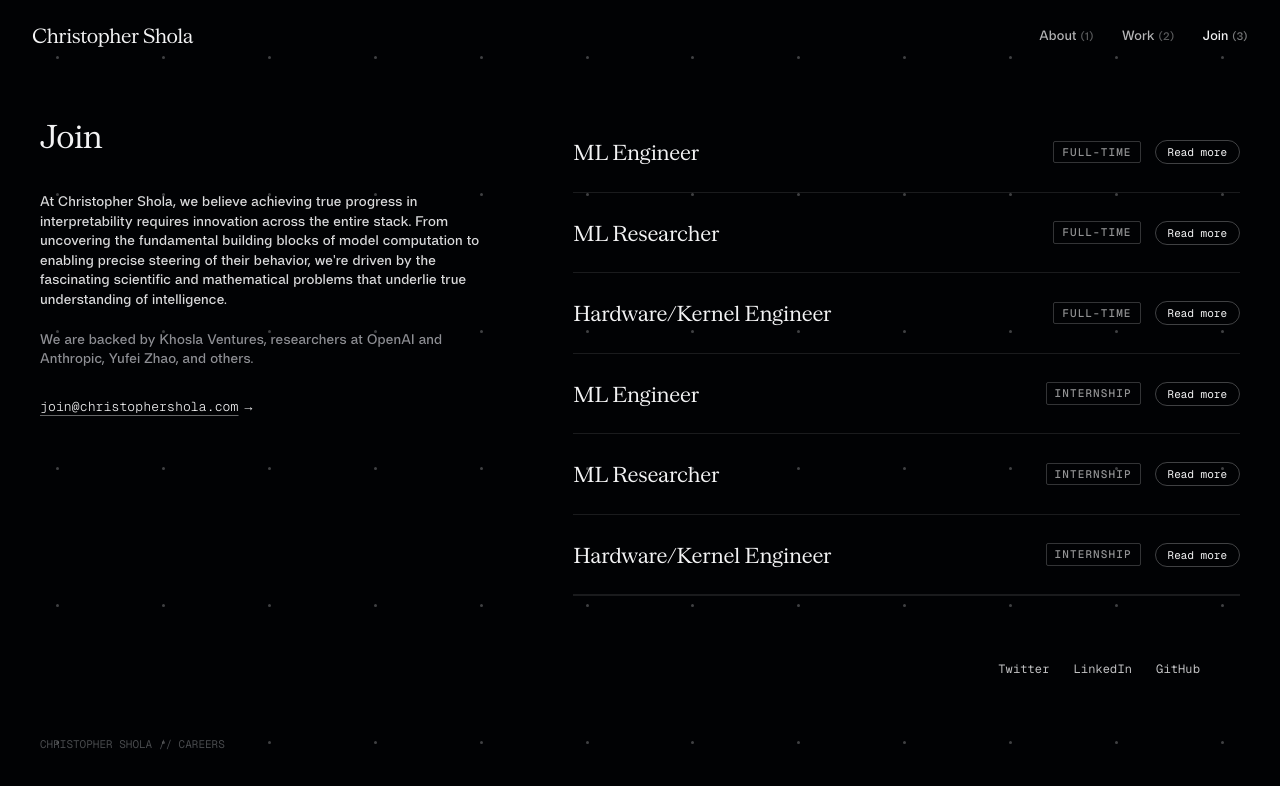
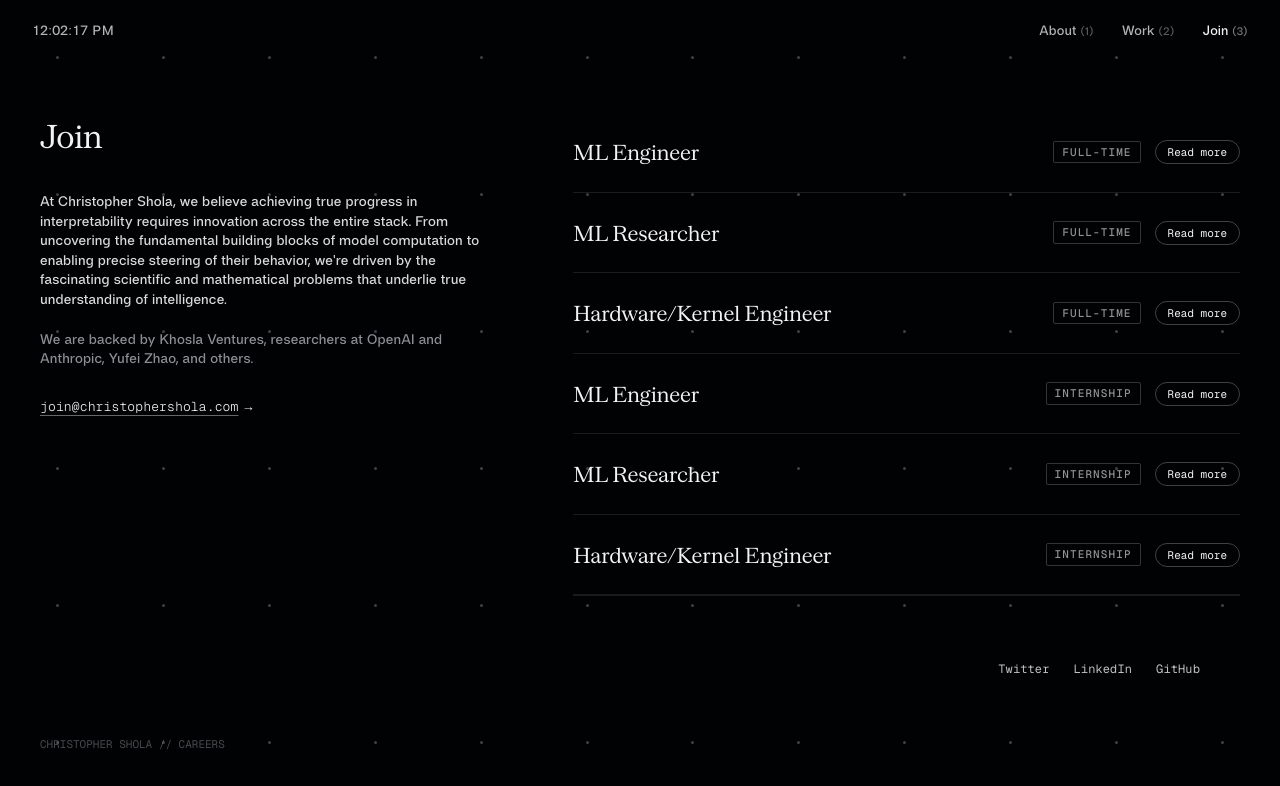
Before and after one commit to kristophershola/christophershola, a React (Vite) app: page /join in a window 1280 px wide. Shown: the top 786 px of the page. Built offline with nearby package versions, Linux system fonts and the light colour scheme.

Commit message:
feat: add animated clock component to navbar and remove site logo

```diff
--- /dev/null
+++ b/src/components/Clock.tsx
@@ -0,0 +1,219 @@
+import React, { useState, useEffect, useRef } from "react";
+import { motion, AnimatePresence } from "motion/react";
+
+// Timing easing curve copied 1:1 from chrisrodriguez.me
+const TRANSITION_EASE = [0.66, 0, 0.34, 1] as const;
+
+const characterVariants = {
+  initial: (delay: number) => ({
+    y: 3,
+    scale: 0.85,
+    opacity: 0,
+    filter: "blur(2px)",
+    transition: { duration: 0.4, ease: TRANSITION_EASE, delay },
+  }),
+  animate: (delay: number) => ({
+    y: 0,
+    scale: 1,
+    opacity: 1,
+    filter: "blur(0px)",
+    transition: { duration: 0.4, ease: TRANSITION_EASE, delay },
+  }),
+  exit: (delay: number) => ({
+    y: -3,
+    scale: 0.85,
+    opacity: 0,
+    filter: "blur(2px)",
+    transition: { duration: 0.4, ease: TRANSITION_EASE, delay },
+  }),
+};
+
+interface CharacterProps {
+  char: string;
+  index: number;
+  delay: number;
+}
+
+function Character({ char, index, delay }: CharacterProps) {
+  // Static non-alphanumeric punctuation (like ':' or non-breaking spaces)
+  if (!/[\dA-Za-z]/.test(char)) {
+    return <span className="inline-block">{char}</span>;
+  }
+
+  // Digits use 0.6em width, letters (AM/PM) use 0.7em width
+  const widthClass = /\d/.test(char) ? "w-[0.6em]" : "w-[0.7em]";
+
+  return (
+    <span
+      className={`relative inline-block overflow-visible align-baseline leading-[inherit] ${widthClass}`}
+    >
+      {/* Invisible placeholder for natural layout sizing */}
+      <span className="invisible block w-full text-center" aria-hidden="true">
+        {char}
+      </span>
+      <AnimatePresence initial={false} custom={delay}>
+        <motion.span
+          key={`${index}-${char}`}
+          className="absolute inset-0 block w-full text-center will-change-[transform,opacity,filter]"
+          custom={delay}
+          variants={characterVariants}
+          initial="initial"
+          animate="animate"
+          exit="exit"
+        >
+          {char}
+        </motion.span>
+      </AnimatePresence>
+    </span>
+  );
+}
+
+export interface TickerProps {
+  value: string;
+  className?: string;
+}
+
+export function Ticker({ value, className }: TickerProps) {
+  const [state, setState] = useState({ previousValue: value, value });
+  let previousValue = state.previousValue;
+
+  if (state.value !== value) {
+    previousValue = state.value;
+    setState({ previousValue: state.value, value });
+  }
+
+  // Determine which digit indices changed to stagger animation delays
+  const changedIndices = value.split("").reduce<number[]>((acc, char, idx) => {
+    if (/\d/.test(char) && previousValue[idx] !== char) {
+      acc.push(idx);
+    }
+    return acc;
+  }, []);
+
+  const hasMultiple = changedIndices.length > 1;
+  const delayMap = new Map(
+    changedIndices.map((idx, pos) => [idx, hasMultiple ? 0.04 * pos : 0])
+  );
+
+  return (
+    <span
+      className={`inline-flex items-baseline tabular-nums font-[inherit] ${
+        className ?? ""
+      }`}
+    >
+      {value.split("").map((char, idx) => (
+        <Character
+          key={idx}
+          char={char}
+          index={idx}
+          delay={delayMap.get(idx) ?? 0}
+        />
+      ))}
+    </span>
+  );
+}
+
+function useVisibleInterval(
+  callback: () => void,
+  delay: number,
+  ref: React.RefObject<HTMLElement | null>
+) {
+  const callbackRef = useRef(callback);
+
+  useEffect(() => {
+    callbackRef.current = callback;
+  }, [callback]);
+
+  useEffect(() => {
+    let timer: ReturnType<typeof setInterval> | undefined;
+    const element = ref.current;
+    if (!element) return;
+
+    let isIntersecting = true;
+
+    const updateTimer = () => {
+      if (timer !== undefined) {
+        clearInterval(timer);
+        timer = undefined;
+      }
+      const isHidden =
+        typeof document !== "undefined" &&
+        document.hidden &&
+        !navigator.webdriver;
+      if (isIntersecting && !isHidden) {
+        callbackRef.current();
+        timer = setInterval(() => callbackRef.current(), delay);
+      }
+    };
+
+    // Immediately start interval on mount
+    updateTimer();
+
+    let observer: IntersectionObserver | undefined;
+    if (typeof IntersectionObserver !== "undefined") {
+      observer = new IntersectionObserver(([entry]) => {
+        if (entry.isIntersecting !== isIntersecting) {
+          isIntersecting = entry.isIntersecting;
+          updateTimer();
+        }
+      });
+      observer.observe(element);
+    }
+
+    document.addEventListener("visibilitychange", updateTimer);
+
+    return () => {
+      if (timer !== undefined) clearInterval(timer);
+      observer?.disconnect();
+      document.removeEventListener("visibilitychange", updateTimer);
+    };
+  }, [delay, ref]);
+}
+
+function formatCurrentTime(timeZone?: string): string {
+  const formatter = new Intl.DateTimeFormat("en-US", {
+    hour: "2-digit",
+    minute: "2-digit",
+    second: "2-digit",
+    hour12: true,
+    ...(timeZone ? { timeZone } : {}),
+  });
+
+  const parts = formatter.formatToParts(new Date());
+  const getPart = (type: string) =>
+    parts.find((p) => p.type === type)?.value ?? "";
+
+  return `${getPart("hour")}:${getPart("minute")}:${getPart(
+    "second"
+  )}\u00A0${getPart("dayPeriod")}`;
+}
+
+export interface ClockProps {
+  className?: string;
+  timeZone?: string;
+}
+
+export const Clock: React.FC<ClockProps> = ({ className, timeZone }) => {
+  const ref = useRef<HTMLSpanElement>(null);
+  const [time, setTime] = useState<string>(() => formatCurrentTime(timeZone));
+
+  useVisibleInterval(
+    () => {
+      setTime(formatCurrentTime(timeZone));
+    },
+    1000,
+    ref
+  );
+
+  return (
+    <span
+      ref={ref}
+      className={`whitespace-nowrap ${className ?? ""}`}
+      suppressHydrationWarning
+    >
+      <Ticker value={time} />
+    </span>
+  );
+};
+
+export default Clock;
--- a/src/components/Navbar.tsx
+++ b/src/components/Navbar.tsx
@@ -1,6 +1,7 @@
 import React, { useState } from "react";
 import { Link, useLocation } from "react-router-dom";
 import { motion, AnimatePresence } from "motion/react";
+import Clock from "@/components/Clock";
 
 export const Navbar: React.FC = () => {
   const [mobileMenuOpen, setMobileMenuOpen] = useState(false);
@@ -21,16 +22,10 @@ export const Navbar: React.FC = () => {
         transition={{ duration: 0.7, ease: [0.16, 1, 0.3, 1] }}
         className="fixed top-0 left-0 right-0 z-40 flex items-center justify-between px-5 py-4 sm:px-6 sm:py-5 md:px-8 md:py-5 pointer-events-none"
       >
-        {/* Christopher Shola Wordmark */}
-        <Link
-          to="/"
-          aria-label="Christopher Shola Home"
-          className="pointer-events-auto flex items-center transition-opacity duration-200 hover:opacity-80"
-        >
-          <span className="font-serif text-[18px] sm:text-[20px] font-normal tracking-[-0.02em] text-[#F3F3F4] whitespace-nowrap">
-            Christopher Shola
-          </span>
-        </Link>
+        {/* Top-Left Clock (copied 1:1 from chrisrodriguez.me) */}
+        <div className="pointer-events-auto flex items-center">
+          <Clock className="font-sans text-[13.5px] font-normal tracking-[0.01em] text-[#F3F3F4] opacity-75 hover:opacity-100 transition-opacity duration-200 select-none cursor-default" />
+        </div>
 
         {/* Desktop Navigation Links */}
         <nav
```
